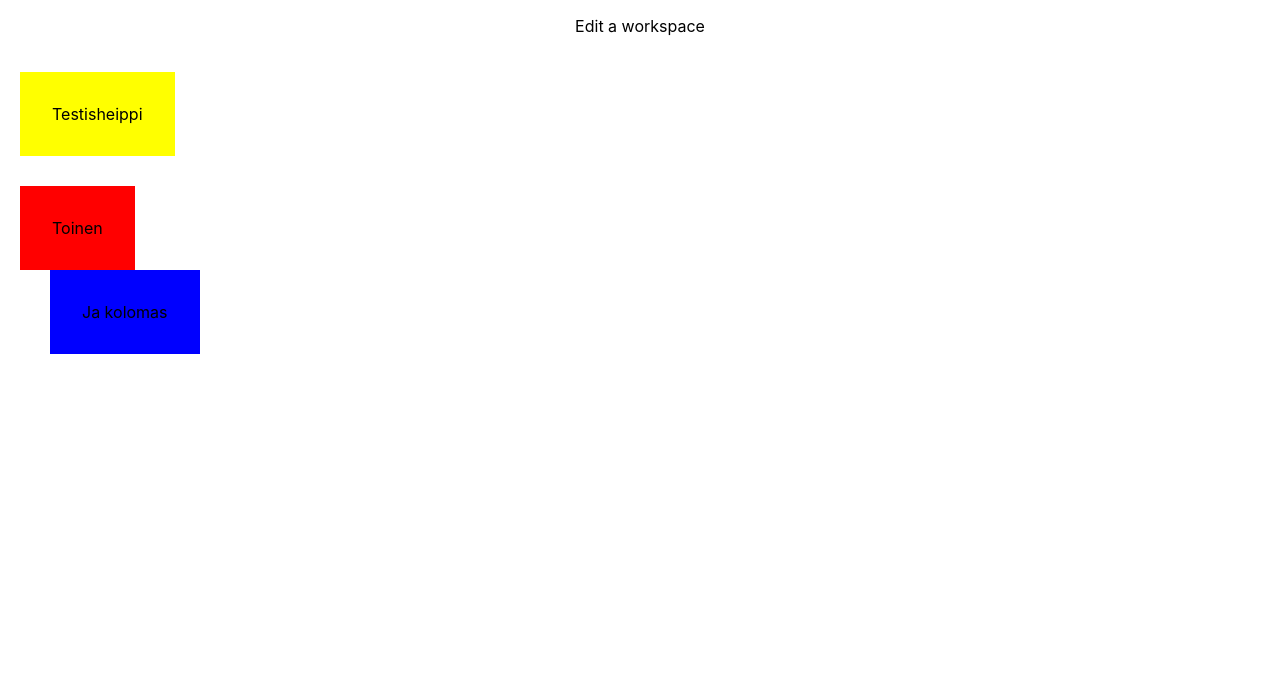
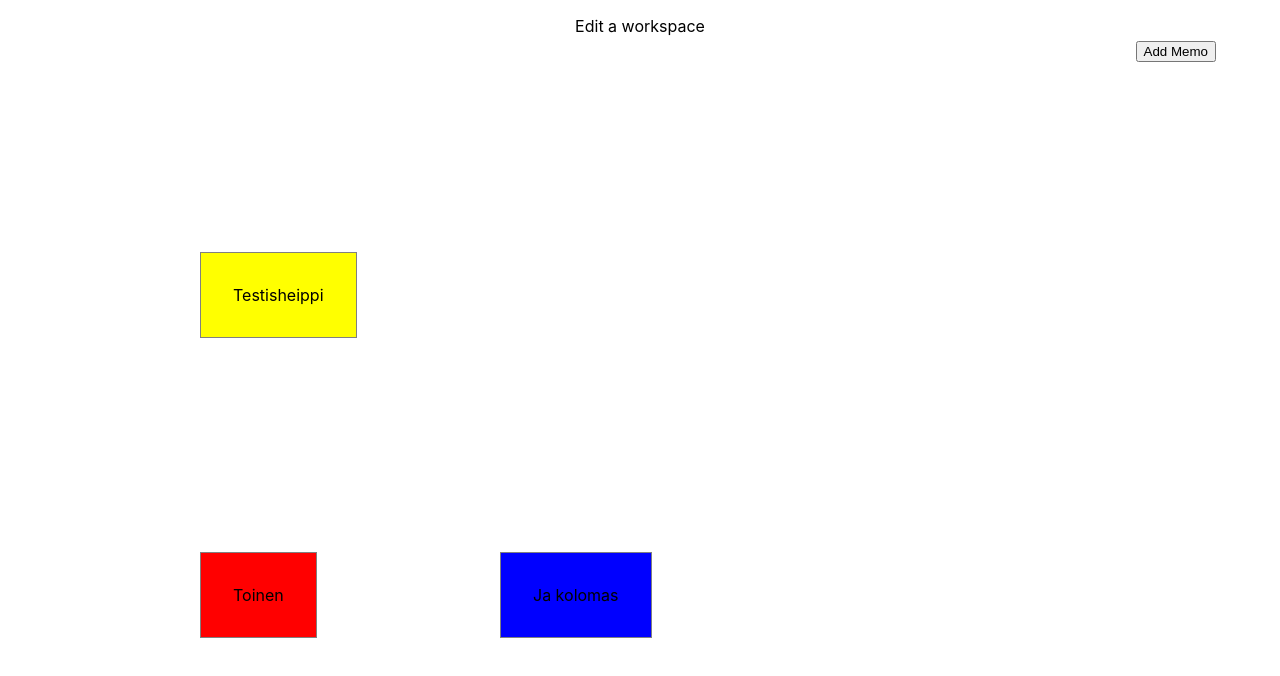
Before and after one commit to Mar-3/DistributedSystemsFinalProject, a React (Create React App) app in the folder frontend/: page / in a window 1280 px wide. Shown: the top 676 px of the page. Built offline with nearby package versions, Linux system fonts and the light colour scheme.

Commit message:
Fixes to draggable memos and mockdata, added button for adding memos

```diff
--- a/frontend/src/App.js
+++ b/frontend/src/App.js
@@ -1,8 +1,9 @@
 import './App.css';
 import { Memo } from './objectComponents/Memo/Memo';
-import objects from './mockdata.json'
+import initialObjects from './mockdata.json'
 import { useEffect, useState } from 'react';
 import { ContextMenu } from './UI/customContextMenu/ContextMenu';
+import {Toolbar } from './UI/Toolbar/Toolbar';
 
 
 
@@ -13,12 +14,25 @@ function App() {
     x:0,
     y:0
   })
-
+  const [objects, setObjects] = useState(initialObjects)
   const [selectedObjectId, setSelectedObjectId] = useState(null);
 
-  const handleDrag = (objectId, x, y) => {
-    console.log('from app', x,y);
-    // TODO handling changes to backend
+  const handleAddMemo = () => {
+    console.log("adding a memo to 60 60")
+    const objs = [... objects];
+    objs.push({objectId:parseInt(objects.splice(-1)[0].objectId) + 1, object:"memo", x:60, y:60, text:"New Memo", "bgcolor": "yellow"});
+    console.log(objs)
+    setObjects(objs);
+  }
+
+  const handleDrag = (objectId, e, data) => {
+    console.log(data)
+    console.log(e.x, e.y)
+    const objs = [... objects];
+    const index = objs.findIndex((el) => el.objectId === objectId);
+    objs[index].x = data.x;
+    objs[index].y = data.y;
+    setObjects(objs);
   }
 
   const handleColorChange = (objectId, x, y) => {
@@ -32,16 +46,16 @@ function App() {
 
   const handleRemove = (objectId) => {
     console.log('remove ', objectId)
+    const index = objects.findIndex((el) => el.objectId === objectId);
+    console.log(index);
     console.log(objects)
-    const index = objects.findIndex((el) => el.objectId === objectId);
     if (index === undefined){
-
       return
     }
-
-    console.log(index)
-    objects.splice(index,1);
-    console.log(objects)
+    const objs = [...objects];
+    objs.splice(index,1);
+    setObjects(objs);
+    console.log(objs)
   }
 
   useEffect(
@@ -73,6 +87,7 @@ function App() {
         break;
       default:
     }
+    setSelectedObjectId(null);
   }
 
   return (
@@ -82,6 +97,7 @@ function App() {
           Edit a workspace
         </p>
       </header>
+      <Toolbar addMemo={handleAddMemo}/>
       <div height={"100%"} className="workspace" style={{width:"100%", height:"50%"}}>
         {objects.map((object, index)=> {
           return (
--- /dev/null
+++ b/frontend/src/UI/Toolbar/Toolbar.js
@@ -0,0 +1,10 @@
+export const Toolbar = ({addMemo}) => {
+    return (
+        <>
+            <div className="toolbar" style={{position:'absolute', top:'5%', right:'5%'}}>
+                <button onClick={(e) => addMemo()}>Add Memo</button>
+            </div>
+        </>
+    )
+}
+export default Toolbar;
--- a/frontend/src/mockdata.json
+++ b/frontend/src/mockdata.json
@@ -1,25 +1,25 @@
 [
     {
-        "objectId":"1",
+        "objectId":1,
         "object":"memo",
-        "x":20,
-        "y":20,
+        "x":200,
+        "y":200,
         "text": "Testisheippi",
         "bgcolor":"yellow"
     },
     {
-        "objectId":"2",
+        "objectId":2,
         "object":"memo",
-        "x":20,
-        "y":50,
+        "x":200,
+        "y":500,
         "text": "Toinen",
         "bgcolor":"red"
     },
     {
-        "objectId":"3",
+        "objectId":3,
         "object":"memo",
-        "x":50,
-        "y":50,
+        "x":500,
+        "y":500,
         "text": "Ja kolomas",
         "bgcolor":"blue"
     }
--- a/frontend/src/objectComponents/Memo/Memo.css
+++ b/frontend/src/objectComponents/Memo/Memo.css
@@ -2,4 +2,5 @@
     text-align: center;
     width: fit-content;
     padding: 2rem;
+    border: 1px solid gray;
 }
--- a/frontend/src/objectComponents/Memo/Memo.js
+++ b/frontend/src/objectComponents/Memo/Memo.js
@@ -3,30 +3,25 @@ import Draggable, { DraggableData, DraggableEvent} from "react-draggable"
 import React, {useState, useRef} from 'react'
 
 export const Memo = ({props, handleDrag, handleOpenContextMenu}) => {
-    const {objectId, object, x, y, text, bgcolor} = props;
-    const isDraggingRef = useRef(false);
-
-    const onDrag = (e, data) => {
-        isDraggingRef.current = false;
-    }
-
-    const onStop = (e, data) => {
-        isDraggingRef.current = false;
-        handleDrag(1, data.x, data.y)
-    };
 
 
+    const {objectId, object, x, y, text, bgcolor} = props;
+
     return (
-        <Draggable onStop={handleDrag} onDrag={() => isDraggingRef.current=true} positionOffset={{x:x, y:y}}>
+        <div style={{height:'0px'}}>
+            <Draggable position={{x:x, y:y}} onStop={(e, data) => {
+                e.preventDefault();
+                handleDrag(objectId, e,  data);
+            }}>
                 <div className={object}
-                    style={{backgroundColor:bgcolor}}
+                    style={{backgroundColor: bgcolor}}
                     onContextMenu={(e) => {
                         e.preventDefault();
                         handleOpenContextMenu(e, objectId);
-                        }
-                    }>
-                    <span className="memo-text">{text}</span>
+                }}>
+                <span className="memo-text">{text}</span>
                 </div>
-        </Draggable>
+            </Draggable>
+        </div>
     )
 }
```
